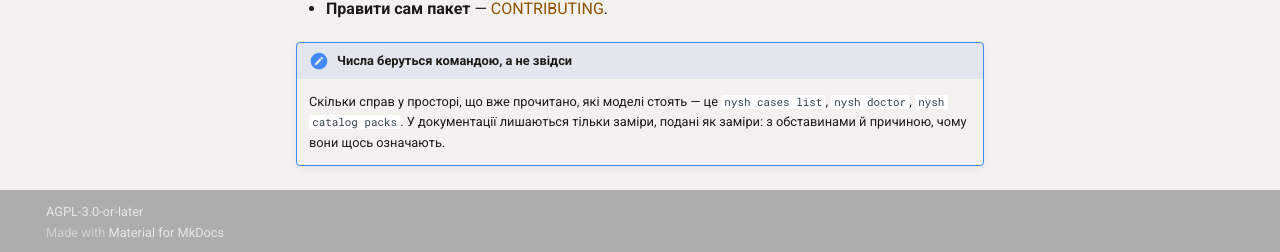
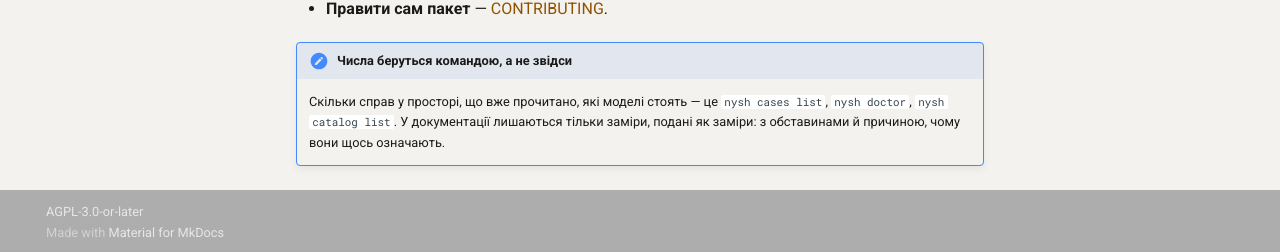
Before and after one commit to SERGIUSH-UA/nyshporka, an MkDocs documentation site: the page built from docs/index.md, in a window 1280 px wide and 900 px high, scrolled down 2828 px. Shown: the part 645-897 px from the top of the window. Built offline with MkDocs 1.6.1 and Material for MkDocs 9.7.7, drawn with Linux system fonts in a browser that asks for light colours; comment, search, counter and statistics services are not loaded.

Commit message:
Документація: `nysh catalog list` замість неіснуючої `catalog packs`
Сторінка встановлення й карта документації радили брати число паків
довідників командою, якої немає («No such command»). Знайдено звіркою всіх
згаданих у README, AGENTS.md і docs команд та прапорців із деревом CLI —
решта 180 згадок збігаються.

Co-Authored-By: Claude Opus 5 (1M context) <noreply@anthropic.com>

```diff
--- a/docs/index.md
+++ b/docs/index.md
@@ -164,6 +164,6 @@ Approver збігаються, і кожен підпис підтверджує
 !!! note "Числа беруться командою, а не звідси"
 
     Скільки справ у просторі, що вже прочитано, які моделі стоять — це
-    `nysh cases list`, `nysh doctor`, `nysh catalog packs`. У документації
+    `nysh cases list`, `nysh doctor`, `nysh catalog list`. У документації
     лишаються тільки заміри, подані як заміри: з обставинами й причиною, чому
     вони щось означають.
```
Also changed, not shown: docs/README.md (+1 -1 lines).
